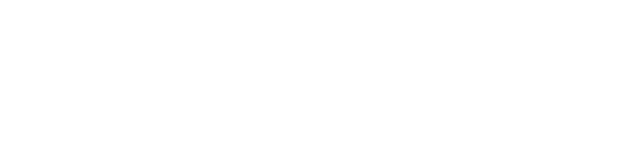
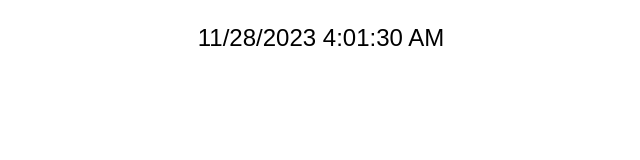
Before and after one commit to acciojob/clock-Tejaswini1397, a website: page main.html in a window 1280 px wide. Shown: the whole page, without its empty margins (319-959 px from the left). Drawn offline with Linux system fonts and the light colour scheme.

Commit message:
created a submission

```diff
--- a/main.html
+++ b/main.html
@@ -7,6 +7,7 @@
 </head>
 
 <body>
+	  <p id="timer"></p>
 	<!-- the entire body must be written by student -->
     <script type="text/javascript" src="./script.js">
 </script>
--- a/script.js
+++ b/script.js
@@ -1 +1,20 @@
 //your JS code here. If required.
+
+    // Function to update the timer
+    function updateTimer() {
+      const timerElement = document.getElementById('timer');
+      const now = new Date();
+
+      // Format the date and time
+      const formattedDate = now.toLocaleDateString();
+      const formattedTime = now.toLocaleTimeString();
+
+      // Display the formatted date and time
+      timerElement.textContent = `${formattedDate} ${formattedTime}`;
+    }
+
+    // Update the timer every second
+    setInterval(updateTimer, 1000);
+
+    // Initial call to display the timer immediately
+    updateTimer();
--- a/styles.css
+++ b/styles.css
@@ -1 +1,9 @@
 /*  your css code here. If applicable */
+ body {
+      text-align: center;
+      font-family: 'Arial', sans-serif;
+    }
+
+    #timer {
+      font-size: 24px;
+    }
```
